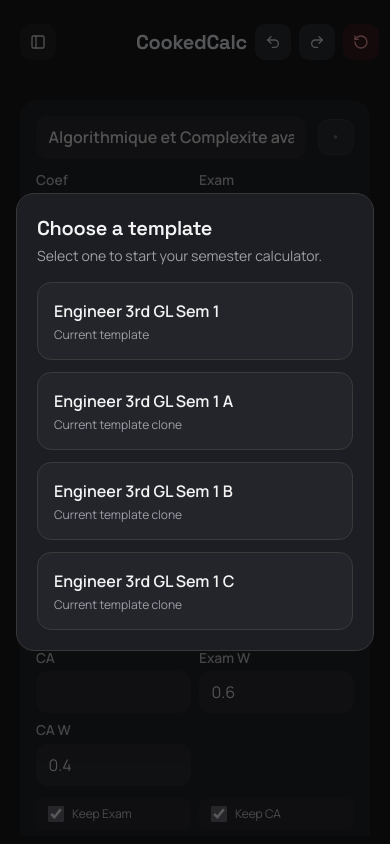
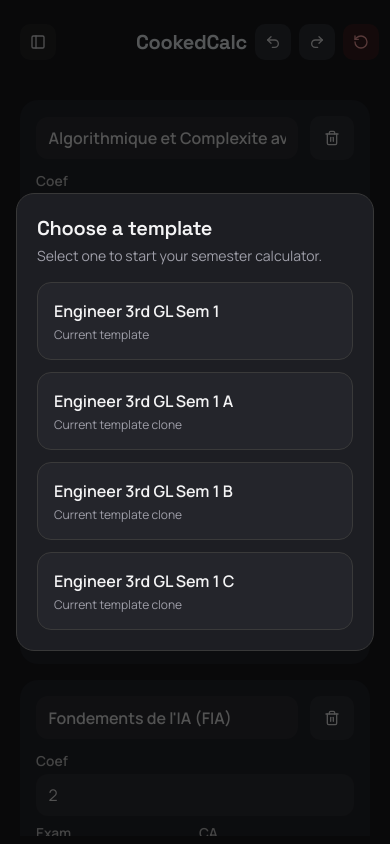
Before and after one commit to djalilmsk/avg-calc, a React (Vite) app: page / in a window 390 px wide. Built offline with nearby package versions, Linux system fonts and the light colour scheme.

Commit message:
refactor: improve code readability and structure in ModulesMobileList component

```diff
--- a/src/calculator/components/ModulesMobileList.jsx
+++ b/src/calculator/components/ModulesMobileList.jsx
@@ -8,18 +8,23 @@ export default function ModulesMobileList({ rows, onUpdateRow, onRemoveRow }) {
   return (
     <div className="mt-6 flex flex-col gap-4 md:hidden">
       {rows.map((row, index) => (
-        <div key={index} className="flex flex-col gap-3 rounded-2xl bg-[#23252b] p-4">
+        <div
+          key={index}
+          className="flex flex-col gap-3 rounded-2xl bg-[#23252b] p-4"
+        >
           <div className="flex items-center gap-3">
             <input
               value={row.name}
-              onChange={(event) => onUpdateRow(index, "name", event.target.value)}
+              onChange={(event) =>
+                onUpdateRow(index, "name", event.target.value)
+              }
               className="calc-input flex-1 font-semibold"
               placeholder="Module name"
             />
 
             <button
               onClick={() => onRemoveRow(index)}
-              className="calc-btn calc-btn--soft flex h-9 w-9 flex-shrink-0 items-center justify-center cursor-pointer px-0"
+              className="rounded-lg calc-btn--soft flex h-11 w-11 items-center justify-center cursor-pointer px-0"
               title="Remove module"
               aria-label="Remove module"
             >
@@ -28,13 +33,15 @@ export default function ModulesMobileList({ rows, onUpdateRow, onRemoveRow }) {
           </div>
 
           <div className="grid grid-cols-2 gap-2 sm:grid-cols-3">
-            <div>
+            <div className="col-span-2">
               <label className="calc-label mb-1 block text-xs">Coef</label>
               <input
                 type="number"
                 step="1"
                 value={row.coef}
-                onChange={(event) => onUpdateRow(index, "coef", event.target.value)}
+                onChange={(event) =>
+                  onUpdateRow(index, "coef", event.target.value)
+                }
                 className="calc-input"
               />
             </div>
@@ -45,7 +52,9 @@ export default function ModulesMobileList({ rows, onUpdateRow, onRemoveRow }) {
                 type="number"
                 step="0.01"
                 value={row.exam}
-                onChange={(event) => onUpdateRow(index, "exam", event.target.value)}
+                onChange={(event) =>
+                  onUpdateRow(index, "exam", event.target.value)
+                }
                 className="calc-input"
               />
             </div>
@@ -56,56 +65,19 @@ export default function ModulesMobileList({ rows, onUpdateRow, onRemoveRow }) {
                 type="number"
                 step="0.01"
                 value={row.ca}
-                onChange={(event) => onUpdateRow(index, "ca", event.target.value)}
+                onChange={(event) =>
+                  onUpdateRow(index, "ca", event.target.value)
+                }
                 className="calc-input col-span-2 sm:col-span-1"
-              />
-            </div>
-            <div>
-              <label className="calc-label mb-1 block text-xs">Exam W</label>
-              <input
-                type="number"
-                step="0.01"
-                value={row.examWeight}
-                onChange={(event) => onUpdateRow(index, "examWeight", event.target.value)}
-                className="calc-input"
-              />
-            </div>
-            <div>
-              <label className="calc-label mb-1 block text-xs">CA W</label>
-              <input
-                type="number"
-                step="0.01"
-                value={row.caWeight}
-                onChange={(event) => onUpdateRow(index, "caWeight", event.target.value)}
-                className="calc-input"
               />
             </div>
           </div>
 
-          <div className="grid grid-cols-2 gap-2">
-            <label className="flex items-center gap-2 rounded-md bg-[#2b2c32] px-3 py-2 text-xs text-zinc-300">
-              <input
-                type="checkbox"
-                checked={row.includeExam !== false}
-                onChange={(event) => onUpdateRow(index, "includeExam", event.target.checked)}
-                className="h-4 w-4 cursor-pointer accent-zinc-500"
-              />
-              Keep Exam
-            </label>
-            <label className="flex items-center gap-2 rounded-md bg-[#2b2c32] px-3 py-2 text-xs text-zinc-300">
-              <input
-                type="checkbox"
-                checked={row.includeCa !== false}
-                onChange={(event) => onUpdateRow(index, "includeCa", event.target.checked)}
-                className="h-4 w-4 cursor-pointer accent-zinc-500"
-              />
-              Keep CA
-            </label>
-          </div>
-
           <div className="flex items-center justify-between pt-2">
             <span className="text-sm text-zinc-400">Final Grade</span>
-            <span className={`text-lg font-bold ${row.moduleFinal !== "" && row.moduleFinal < 10 ? "text-red-300" : "text-zinc-100"}`}>
+            <span
+              className={`text-lg font-bold ${row.moduleFinal !== "" && row.moduleFinal < 10 ? "text-red-300" : "text-zinc-100"}`}
+            >
               <EmptyValue value={row.moduleFinal} />
             </span>
           </div>
```
